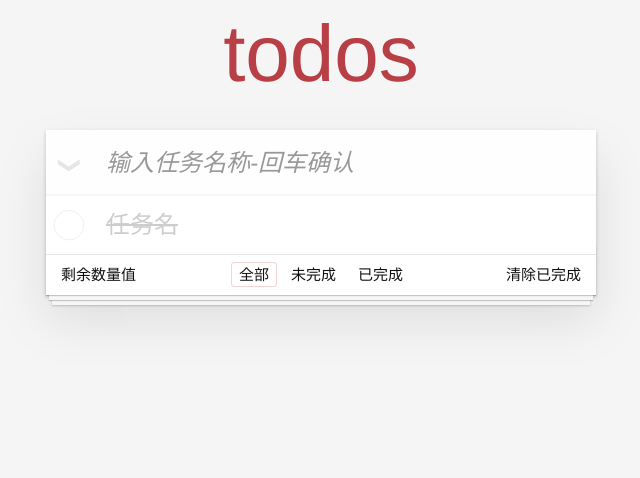
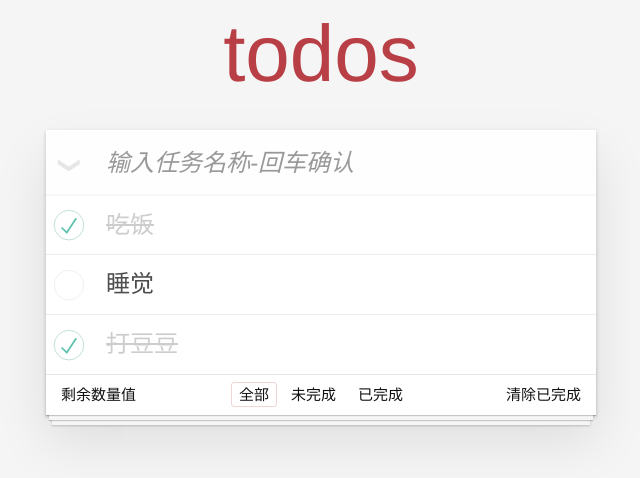
Before and after one commit to ITXYGod/todos, a Vue app: page / in a window 1280 px wide. Shown: the top 478 px of the page, without its empty margins (319-959 px from the left). Built offline with nearby package versions, Linux system fonts and the light colour scheme.

Commit message:
添加任务完成

```diff
--- a/src/App.vue
+++ b/src/App.vue
@@ -1,10 +1,10 @@
 <template>
   <div>
-     <div class="todoapp">
-         <TodoHeader></TodoHeader>
-         <TodoMain></TodoMain>
-         <TodoFooter></TodoFooter>
-     </div>
+    <div class="todoapp">
+      <TodoHeader @create="addTaskFn"></TodoHeader>
+      <TodoMain :arr="list"></TodoMain>
+      <TodoFooter></TodoFooter>
+    </div>
   </div>
 </template>
 
@@ -16,10 +16,29 @@ import TodoHeader from './components/TodoHeader.vue';
 import TodoMain from './components/TodoMain.vue';
 import TodoFooter from './components/TodoFooter.vue';
 export default {
+  data() {
+    return {
+      list: [
+        { id: 100, name: "吃饭", isDone: true },
+        { id: 201, name: "睡觉", isDone: false },
+        { id: 103, name: "打豆豆", isDone: true },
+      ]
+    }
+  },
   components: {
     TodoHeader,
     TodoMain,
     TodoFooter
+  },
+  methods: {
+    addTaskFn(task) { // 添加任务,接收TodoHeader组件的参数
+      let id = this.list.length == 0 ? 100 : this.list[this.list.length - 1].id + 1;
+      this.list.push({
+        id: id,
+        name: task,
+        isDone: false
+      })
+    }
   }
 }
 </script>
--- a/src/components/TodoHeader.vue
+++ b/src/components/TodoHeader.vue
@@ -7,12 +7,25 @@
         class="new-todo"
         placeholder="输入任务名称-回车确认"
         autofocus
+        @keydown.enter="downFn"
+        v-model="task"
       />
     </header>
   </template>
 
   <script>
   export default {
-
+    data() {
+        return {
+            task: ""
+        }
+    },
+    methods: {
+         downFn() {
+             // 子传父
+             this.$emit('create', this.task);
+             this.task = ""
+         }
+    }
   }
   </script>
--- a/src/components/TodoMain.vue
+++ b/src/components/TodoMain.vue
@@ -1,10 +1,10 @@
 <template>
     <ul class="todo-list">
       <!-- completed: 完成的类名 -->
-      <li class="completed" >
+      <li :class="{completed: obj.isDone}" v-for="(obj, index) in arr" :key="obj.id">
         <div class="view">
-          <input class="toggle" type="checkbox" />
-          <label>任务名</label>
+          <input class="toggle" type="checkbox" v-model="obj.isDone"/>
+          <label>{{obj.name}}</label>
           <button class="destroy"></button>
         </div>
       </li>
@@ -14,5 +14,6 @@
 
   <script>
   export default {
+    props: ['arr']
   }
   </script>
```
